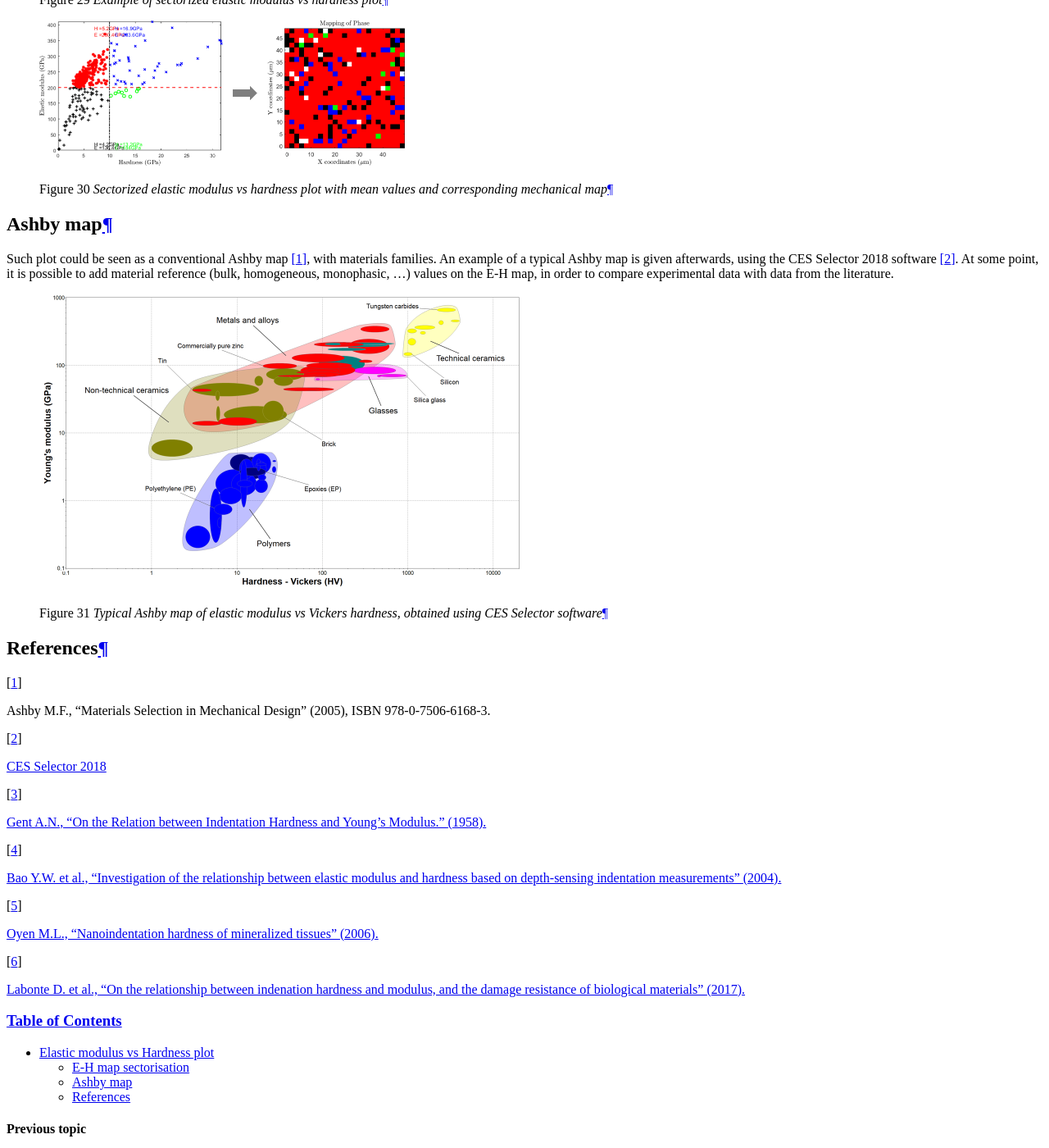
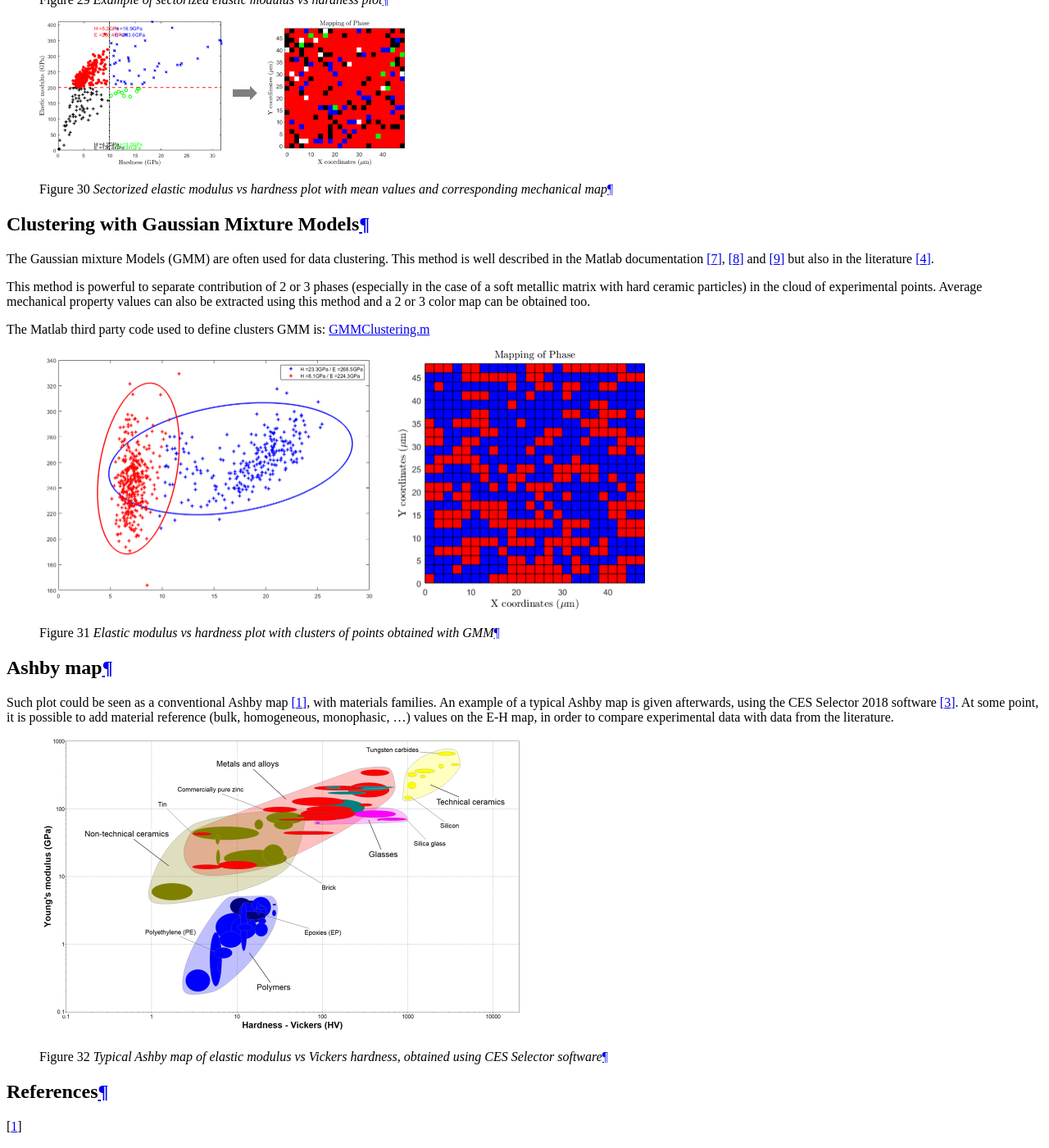
Before and after one commit to DavidMercier/TriDiMap, a Sphinx documentation site: the page built from doc/E_H.rst, in a window 1280 px wide and 1400 px high, scrolled down 1020 px. Shown: the whole window at 82% size. Built offline with Sphinx 7.4.7, drawn with Linux system fonts in a browser that asks for light colours; comment, search, counter and statistics services are not loaded; some of the changed text lies outside the part shown.

Commit message:
updated doc for clustering using GMM

```diff
--- a/doc/E_H.rst
+++ b/doc/E_H.rst
@@ -14,7 +14,7 @@ The correlation between elastic and plastic properties has been extensively stud
 .. note::
     Elastic modulus is an intrinsic material property and hardness is an engineering property, which can be related to yield strength for some materials.
 
-E-H map sectorisation
+E-H map sectorization
 ############################################
 
 As a first analysis of such a plot, sectors can be defined by giving an average value of elastic modulus and
@@ -37,6 +37,23 @@ and a 4 color-coded map corresponding to this plot can be generated (see 2nd fig
 
    *Sectorized elastic modulus vs hardness plot with mean values and corresponding mechanical map*
 
+Clustering with Gaussian Mixture Models
+############################################
+
+The Gaussian mixture Models (GMM) are often used for data clustering. This method is well described
+in the |matlab| documentation [#Matlab_GMM]_, [#Matlab_cluster]_ and [#Matlab_clustering]_ but also in the literature [#Fraley_1998]_.
+
+This method is powerful to separate contribution of 2 or 3 phases (especially in the case of a soft metallic matrix with hard ceramic particles)
+in the cloud of experimental points. Average mechanical property values can also be extracted using this method and a 2 or 3 color map can be obtained too.
+
+The |matlab| third party code used to define clusters GMM is: `GMMClustering.m <https://github.com/DavidMercier/TriDiMap/third_party_codes/GMMClustering/GMMClustering.m>`_
+
+.. figure:: ./_pictures/clusterMap.png
+   :scale: 50 %
+   :align: center
+
+   *Elastic modulus vs hardness plot with clusters of points obtained with GMM*
+
 Ashby map
 ############################################
 
@@ -55,8 +72,12 @@ References
 ############################################
 
 .. [#Ashby_2005] Ashby M.F., "Materials Selection in Mechanical Design" (2005), ISBN 978-0-7506-6168-3.
+.. [#Bao_2004] `Bao Y.W. et al., "Investigation of the relationship between elastic modulus and hardness based on depth-sensing indentation measurements" (2004). <https://doi.org/110.1016/j.actamat.2004.08.002>`_
 .. [#CES_Selector] `CES Selector 2018 <https://www.grantadesign.com/>`_
+.. [#Fraley_1998] `Fraley C. and Raftery A.E., "How Many Clusters? Which Clustering Method? Answers Via Model-Based Cluster Analysis" (1998). <https://doi.org/10.1093/comjnl/41.8.578>`_
 .. [#Gent_1958] `Gent A.N., "On the Relation between Indentation Hardness and Young's Modulus." (1958). <https://doi.org/10.5254/1.3542351>`_
-.. [#Bao_2004] `Bao Y.W. et al., "Investigation of the relationship between elastic modulus and hardness based on depth-sensing indentation measurements" (2004). <https://doi.org/110.1016/j.actamat.2004.08.002>`_
+.. [#Labonte_2017] `Labonte D. et al., "On the relationship between indenation hardness and modulus, and the damage resistance of biological materials" (2017). <https://doi.org/10.1016/j.actbio.2017.05.034>`_
+.. [#Matlab_GMM] `Mathworks - Gaussian Mixture Models <https://fr.mathworks.com/help/stats/gaussian-mixture-models-1.html>`_
+.. [#Matlab_cluster] `Mathworks - Cluster <https://fr.mathworks.com/help/stats/gmdistribution.cluster.html>`_
+.. [#Matlab_clustering] `Mathworks - Cluster Using Gaussian Mixture Models <https://fr.mathworks.com/help/stats/clustering-using-gaussian-mixture-models.html>`_
 .. [#Oyen_2006] `Oyen M.L., "Nanoindentation hardness of mineralized tissues" (2006). <https://doi.org/10.1016/j.jbiomech.2005.09.011>`_
-.. [#Labonte_2017] `Labonte D. et al., "On the relationship between indenation hardness and modulus, and the damage resistance of biological materials" (2017). <https://doi.org/10.1016/j.actbio.2017.05.034>`_
```
Also changed, not shown: doc/_pictures/clusterMap.png (added).
